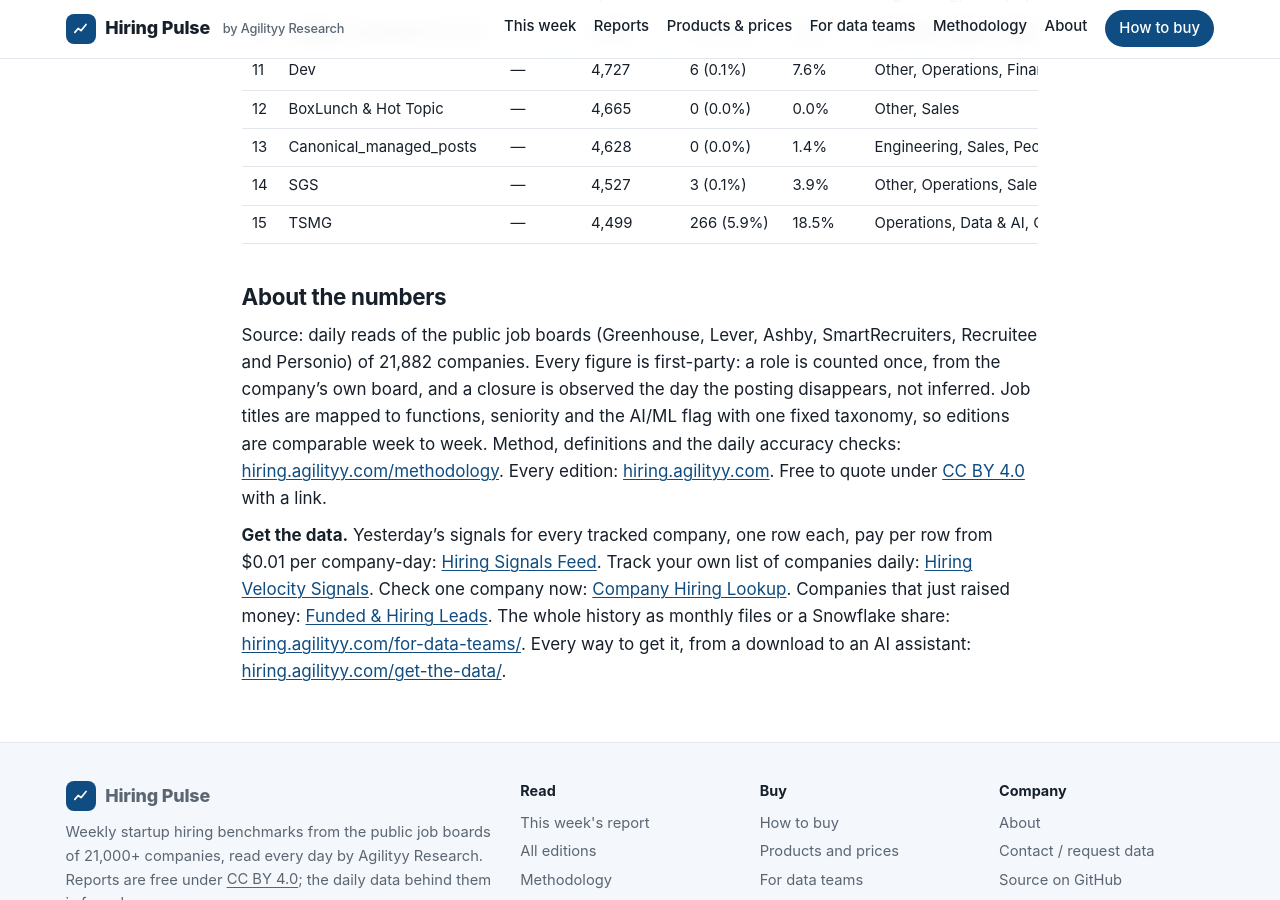
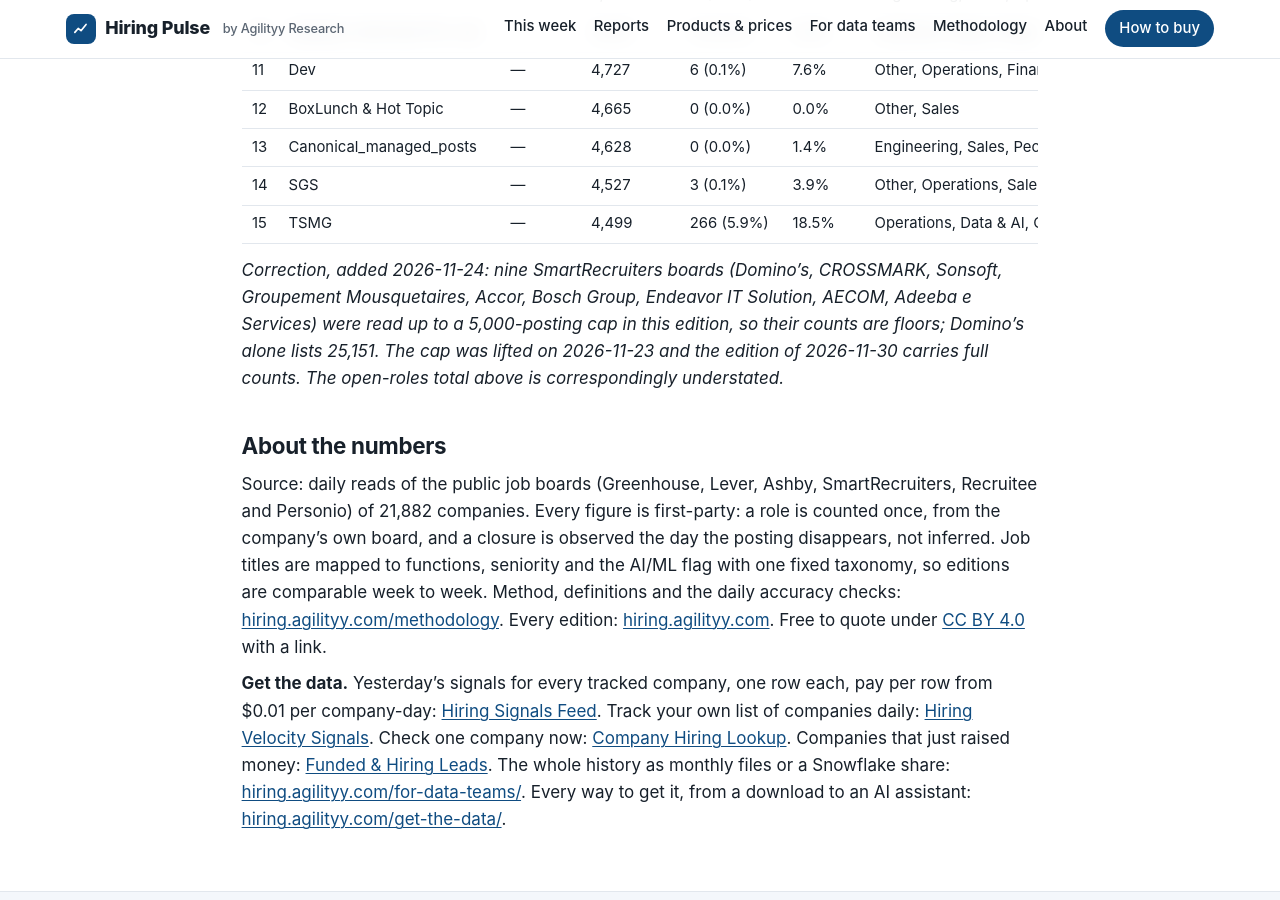
Before and after one commit to agilityy-research/hiring-pulse, a Jekyll site: the page built from reports/2026-11-23.md, in a window 1280 px wide and 900 px high, scrolled down 9289 px. Built offline with Jekyll 4.4.1, drawn with Linux system fonts in a browser that asks for light colours; our own code applies the rules of GitHub Pages for plain Markdown files.

Commit message:
Edition 2026-11-23: correction note on the nine SmartRecruiters boards capped at 5,000 postings

```diff
--- a/reports/2026-11-23.md
+++ b/reports/2026-11-23.md
@@ -246,6 +246,8 @@ Companies with 14+ days of history and a known industry; a segment needs 5 compa
 | 14 | SGS | — | 4,527 | 3 (0.1%) | 3.9% | Other, Operations, Sales |
 | 15 | TSMG | — | 4,499 | 266 (5.9%) | 18.5% | Operations, Data & AI, Other |
 
+*Correction, added 2026-11-24: nine SmartRecruiters boards (Domino's, CROSSMARK, Sonsoft, Groupement Mousquetaires, Accor, Bosch Group, Endeavor IT Solution, AECOM, Adeeba e Services) were read up to a 5,000-posting cap in this edition, so their counts are floors; Domino's alone lists 25,151. The cap was lifted on 2026-11-23 and the edition of 2026-11-30 carries full counts. The open-roles total above is correspondingly understated.*
+
 ## About the numbers
 
 Source: daily reads of the public job boards (Greenhouse, Lever, Ashby, SmartRecruiters, Recruitee and Personio) of 21,882 companies. Every figure is first-party: a role is counted once, from the company's own board, and a closure is observed the day the posting disappears, not inferred. Job titles are mapped to functions, seniority and the AI/ML flag with one fixed taxonomy, so editions are comparable week to week. Method, definitions and the daily accuracy checks: [hiring.agilityy.com/methodology](https://hiring.agilityy.com/methodology/). Every edition: [hiring.agilityy.com](https://hiring.agilityy.com). Free to quote under [CC BY 4.0](https://creativecommons.org/licenses/by/4.0/) with a link.
```
Also changed, not shown: reports/latest.md (+2 -0 lines).
